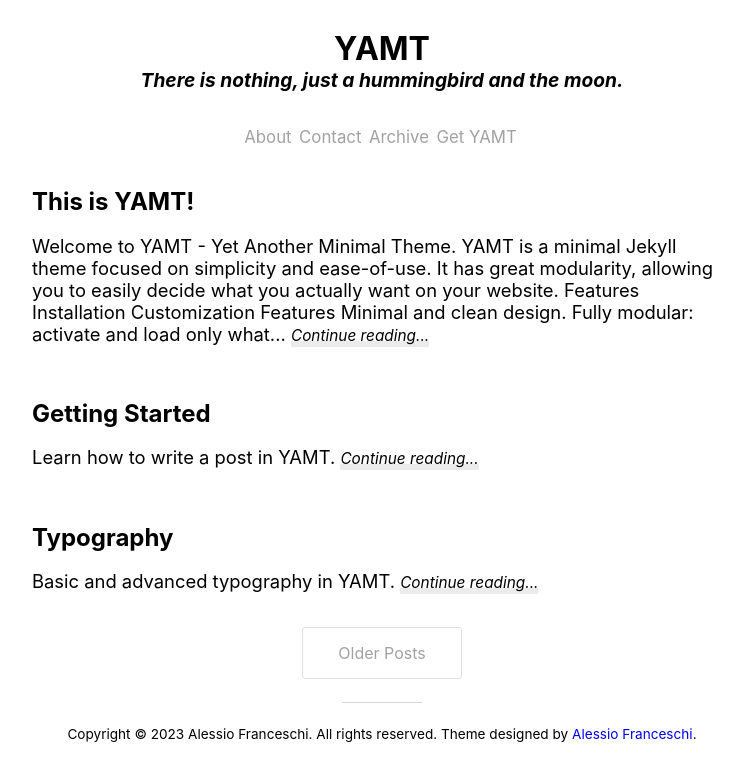
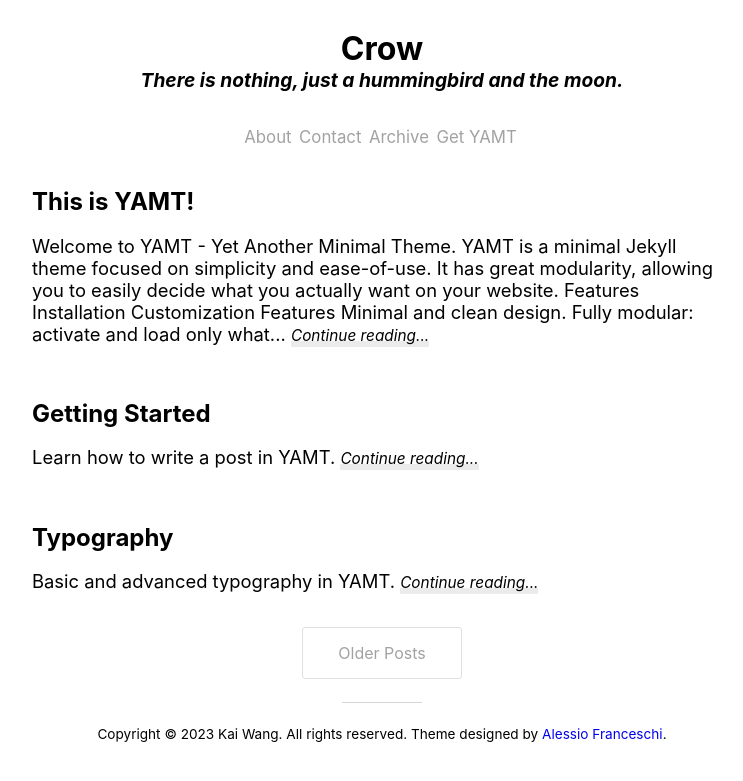
Before and after one commit to ICOTRT2024/Crow-Moon.github.io, a Jekyll site: the page built from index.html, in a window 1280 px wide. Shown: the top 781 px of the page, without its empty margins (258-1001 px from the left). Built offline with Jekyll 4.4.1, drawn with Linux system fonts in a browser that asks for light colours; nearby versions of some CDN libraries; the list of posts is cut into pages by our own code.

Commit message:
Update _config.yml

```diff
--- a/_config.yml
+++ b/_config.yml
@@ -1,12 +1,12 @@
 # Site settings
-title: YAMT
-description: "Yet Another Minimal Theme"
-url:  "https://pandasekh.github.io/Jekyll-YAMT/" # Actual base url of the website
+title: Crow
+description: "Kai Wang's Home Page"
+url:  "https://crow-moon.github.io" # Actual base url of the website
 baseurl: "/"           # url of the jekyll blog. e.g. if you set url to "mysite.com" and baseurl to "blog", the jekyll website will work on "mysite.com/blog"
 author:
-  name: "Alessio Franceschi"
-  email: "alessiofranceschi2@gmail.com"
-  url: "https://alessiofranceschi.me"
+  name: "Kai Wang"
+  email: "wangkaimath@hotmail.com"
+  url: "https://crow-moon.github.io"
 permalink: /:year/:month/:day/:title:output_ext
 
 #Plugins
```
